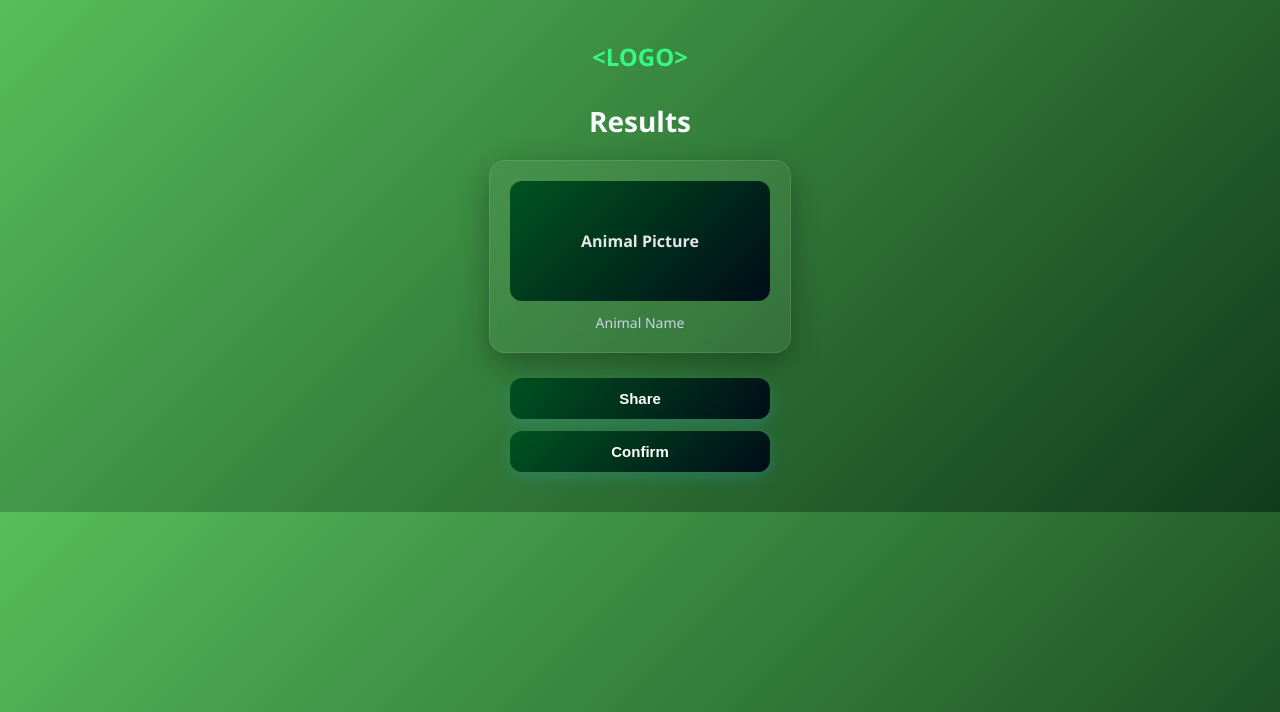
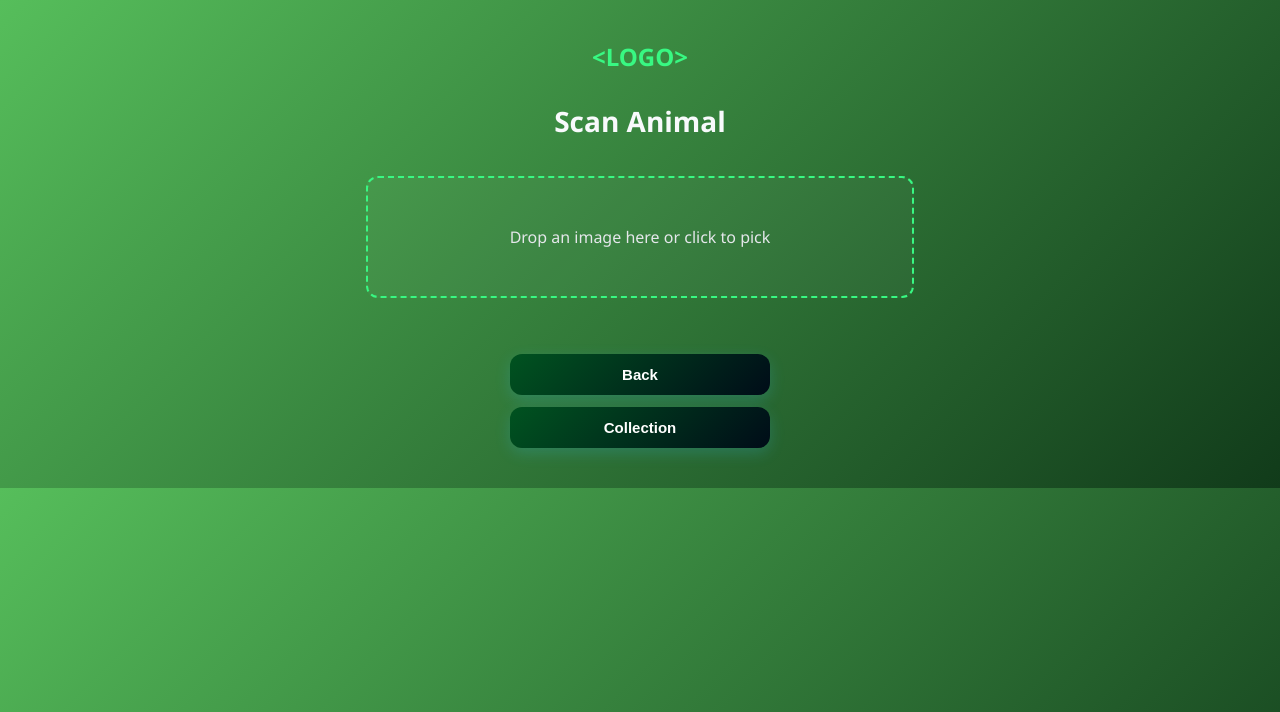
Before and after one commit to Missing-Semicolon-INFO-2602/INFO-2602-Project, a Python web app: template app/templates/results.html in a window 1280 px wide. Shown: the top 712 px of the page. Run offline with Jinja, Linux system fonts and the light colour scheme; the template is opened without the code that fills it, so the values that code supplies are empty.

Commit message:
Added drag and drop image uploads on the results page

```diff
--- a/app/static/css/app.css
+++ b/app/static/css/app.css
@@ -93,3 +93,53 @@ a {
   height: auto;
   object-fit: contain;
 }
+
+.drop-zone {
+  border: 2px dashed #38f882;
+  border-radius: 12px;
+  padding: 32px;
+  margin: 16px 0;
+  width: min(480px, 90%);
+  text-align: center;
+  cursor: pointer;
+  background: rgba(255, 255, 255, 0.03);
+}
+
+.drop-zone.drag-over {
+  background: rgba(56, 248, 130, 0.15);
+}
+
+.status {
+  min-height: 1.5em;
+  margin: 8px 0;
+  color: #f8fafc;
+}
+
+.search-form {
+  margin: 12px 0;
+  display: flex;
+  gap: 8px;
+}
+
+.search-form input {
+  flex: 1;
+  padding: 8px 12px;
+  border-radius: 8px;
+  border: 1px solid #56be5b;
+}
+
+#tree {
+  width: 100%;
+  max-width: 820px;
+  margin: 24px auto;
+}
+
+#tree svg {
+  width: 100%;
+  height: auto;
+}
+
+.leaderboard-list {
+  padding-left: 24px;
+  color: #f8fafc;
+}
--- /dev/null
+++ b/app/static/js/upload.js
@@ -0,0 +1,79 @@
+const dropZone = document.getElementById("drop-zone");
+const fileInput = document.getElementById("file-input");
+const statusEl = document.getElementById("status");
+const resultEl = document.getElementById("result");
+const resultPic = document.getElementById("result-pic");
+const resultName = document.getElementById("result-name");
+
+const MAX_SIZE = 8_000_000;
+
+function setStatus(msg) {
+  statusEl.textContent = msg || "";
+}
+
+function showResult(data) {
+  resultPic.src = data.pic || "";
+  resultPic.alt = data.common_name || data.species || "";
+  resultName.textContent = data.common_name ? `${data.common_name} (${data.species})` : data.species;
+  resultEl.hidden = false;
+}
+
+async function uploadFile(file) {
+  if (!file.type.startsWith("image/")) {
+    setStatus("Please drop an image file.");
+    return;
+  }
+  if (file.size > MAX_SIZE) {
+    setStatus("Image too large (max 8MB).");
+    return;
+  }
+  setStatus("Identifying...");
+
+  const reader = new FileReader();
+  reader.onload = async () => {
+    const dataUrl = reader.result;
+    const b64 = dataUrl.replace(/^data:[^,]+,/, "");
+    try {
+      const res = await fetch("/bioclip", {
+        method: "POST",
+        headers: { "Content-Type": "application/json" },
+        credentials: "same-origin",
+        body: JSON.stringify({ image_b64: b64 })
+      });
+      if (!res.ok) {
+        const detail = await res.json().catch(() => ({}));
+        setStatus(`Error: ${detail.detail || res.statusText}`);
+        return;
+      }
+      const data = await res.json();
+      setStatus("");
+      showResult(data);
+    } catch (err) {
+      setStatus(`Network error: ${err.message}`);
+    }
+  };
+  reader.readAsDataURL(file);
+}
+
+dropZone.addEventListener("click", () => fileInput.click());
+
+dropZone.addEventListener("dragover", (e) => {
+  e.preventDefault();
+  dropZone.classList.add("drag-over");
+});
+
+dropZone.addEventListener("dragleave", () => {
+  dropZone.classList.remove("drag-over");
+});
+
+dropZone.addEventListener("drop", (e) => {
+  e.preventDefault();
+  dropZone.classList.remove("drag-over");
+  const file = e.dataTransfer.files && e.dataTransfer.files[0];
+  if (file) uploadFile(file);
+});
+
+fileInput.addEventListener("change", () => {
+  const file = fileInput.files && fileInput.files[0];
+  if (file) uploadFile(file);
+});
--- a/app/templates/results.html
+++ b/app/templates/results.html
@@ -3,7 +3,7 @@
 <head>
   <meta charset="UTF-8" />
   <meta name="viewport" content="width=device-width, initial-scale=1.0"/>
-  <title>Homepage</title>
+  <title>Scan Animal</title>
   <link rel="stylesheet" href="/static/css/app.css" />
 </head>
 <body>
@@ -15,28 +15,36 @@
     <div class="logo">&lt;LOGO&gt;</div>
 
     <!-- Title -->
-    <h1>Results</h1>
+    <h1>Scan Animal</h1>
 
-    <!-- Profile card -->
-    <div class="profile-card">
-      <div class="profile-pic">Animal Picture</div>
-      <div class="user-level">Animal Name</div>
+    <div id="drop-zone" class="drop-zone">
+      <p>Drop an image here or click to pick</p>
+      <input type="file" id="file-input" accept="image/*" hidden>
+    </div>
+
+    <div id="status" class="status"></div>
+
+    <div id="result" class="profile-card" hidden>
+      <img id="result-pic" class="profile-pic" alt="">
+      <div id="result-name" class="user-level"></div>
     </div>
 
     <!-- Buttons -->
     <div class="menu">
 
-  <a href="/share">
-    <button>Share</button>
+  <a href="/">
+    <button>Back</button>
   </a>
 
-  <a href="/">
-    <button>Confirm</button>
+  <a href="/collection">
+    <button>Collection</button>
   </a>
 
 </div>
 
   </div>
 
+  <script src="/static/js/upload.js" defer></script>
+
 </body>
 </html>
```
Also changed, not shown: app/main.py (+10 -33 lines), app/routers/user_home.py (+7 -2 lines).
